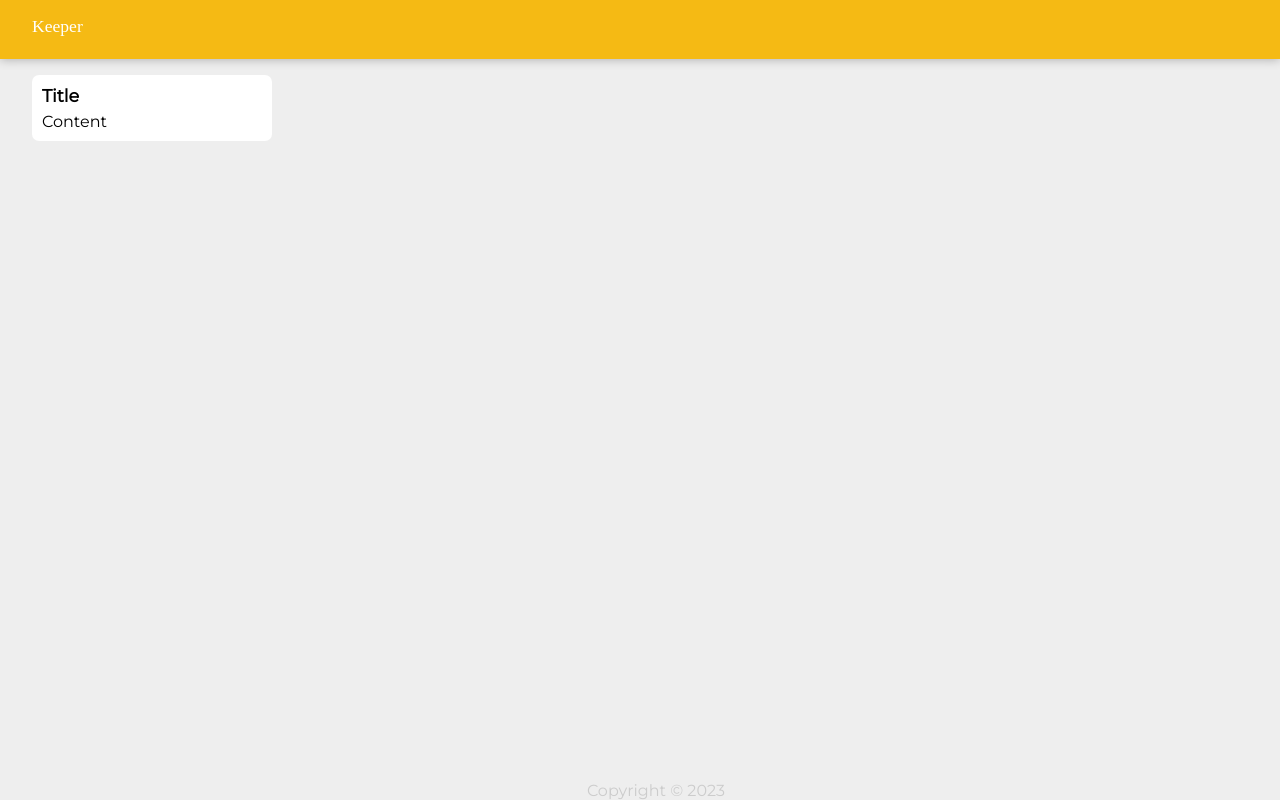
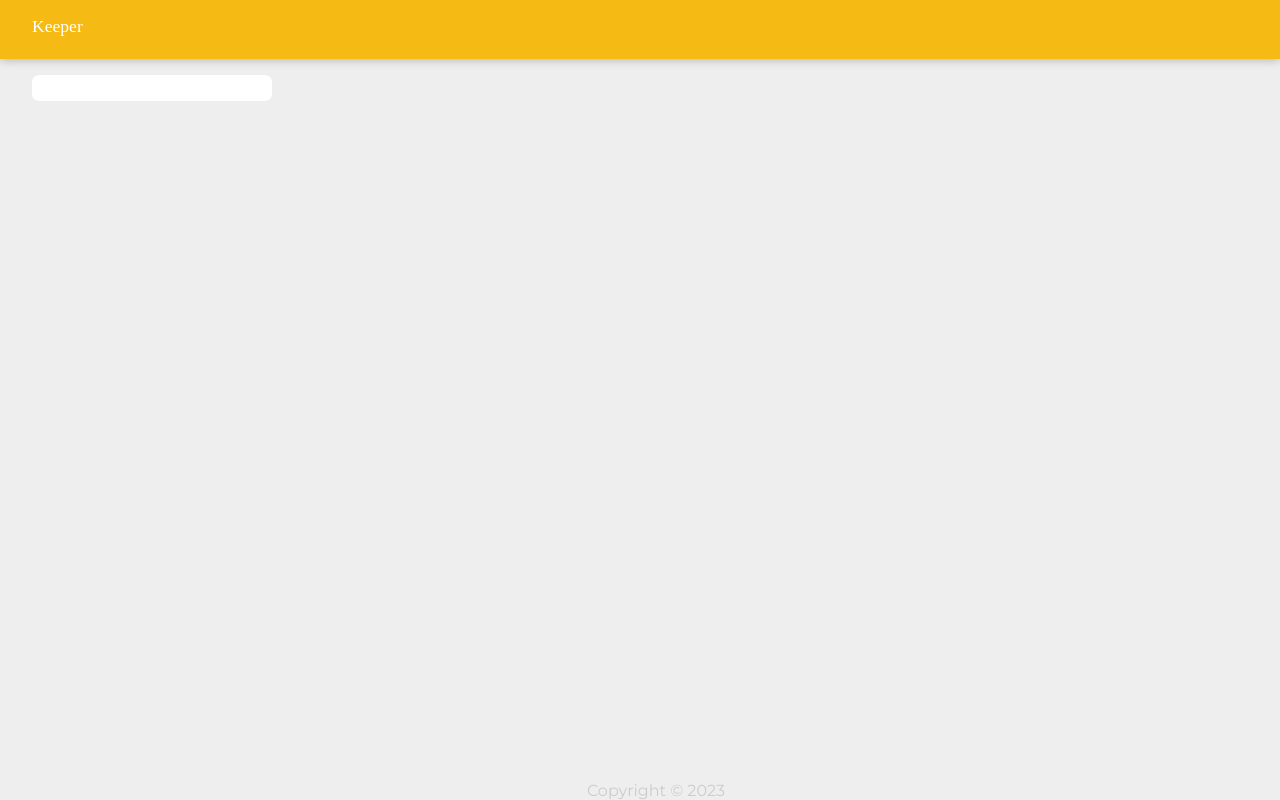
Before and after one commit to kendayao/react-practice, a React (Create React App) app: page / in a window 1280 px wide. Built offline with nearby package versions, Linux system fonts and the light colour scheme; a web font is replaced by a local one.

Commit message:
added props to note component

```diff
--- a/src/components/App.js
+++ b/src/components/App.js
@@ -2,13 +2,14 @@ import React from 'react'
 import Header from "./Header"
 import Note from "./Note"
 import Footer from "./Footer"
+import notes from "./notes"
 
 
 function App(){
     return (
         <div>
             <Header />
-            <Note />
+            <Note key={notes.key} title={notes.titles} content={notes.content}/>
             <Footer />
         </div>
 
--- a/src/components/Note.js
+++ b/src/components/Note.js
@@ -1,12 +1,12 @@
 import React from 'react'
 import "./Note.css"
 
-function Note() {
+function Note(props) {
 
     return (
         <div className = "note">
-            <h1>Title</h1>
-            <p>Content</p>
+            <h1>{props.title}</h1>
+            <p>{props.content}</p>
         </div>
     )
 
--- a/src/components/notes.js
+++ b/src/components/notes.js
@@ -0,0 +1,28 @@
+const notes = [
+    {
+      key: 1,
+      title: "Delegation",
+      content:
+        "Q. How many programmers does it take to change a light bulb? A. None – It’s a hardware problem"
+    },
+    {
+      key: 2,
+      title: "Loops",
+      content:
+        "How to keep a programmer in the shower forever. Show him the shampoo bottle instructions: Lather. Rinse. Repeat."
+    },
+    {
+      key: 3,
+      title: "Arrays",
+      content:
+        "Q. Why did the programmer quit his job? A. Because he didn't get arrays."
+    },
+    {
+      key: 4,
+      title: "Hardware vs. Software",
+      content:
+        "What's the difference between hardware and software? You can hit your hardware with a hammer, but you can only curse at your software."
+    }
+  ];
+
+  export default notes
```
